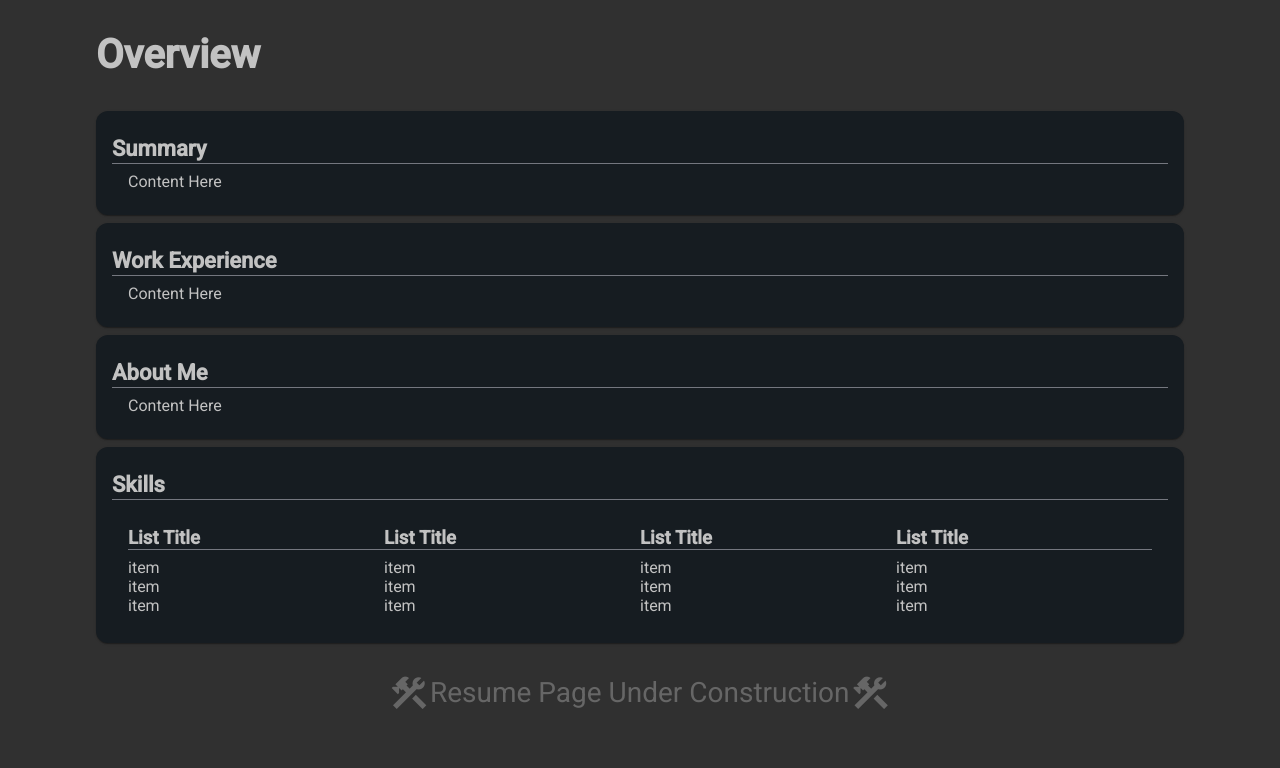
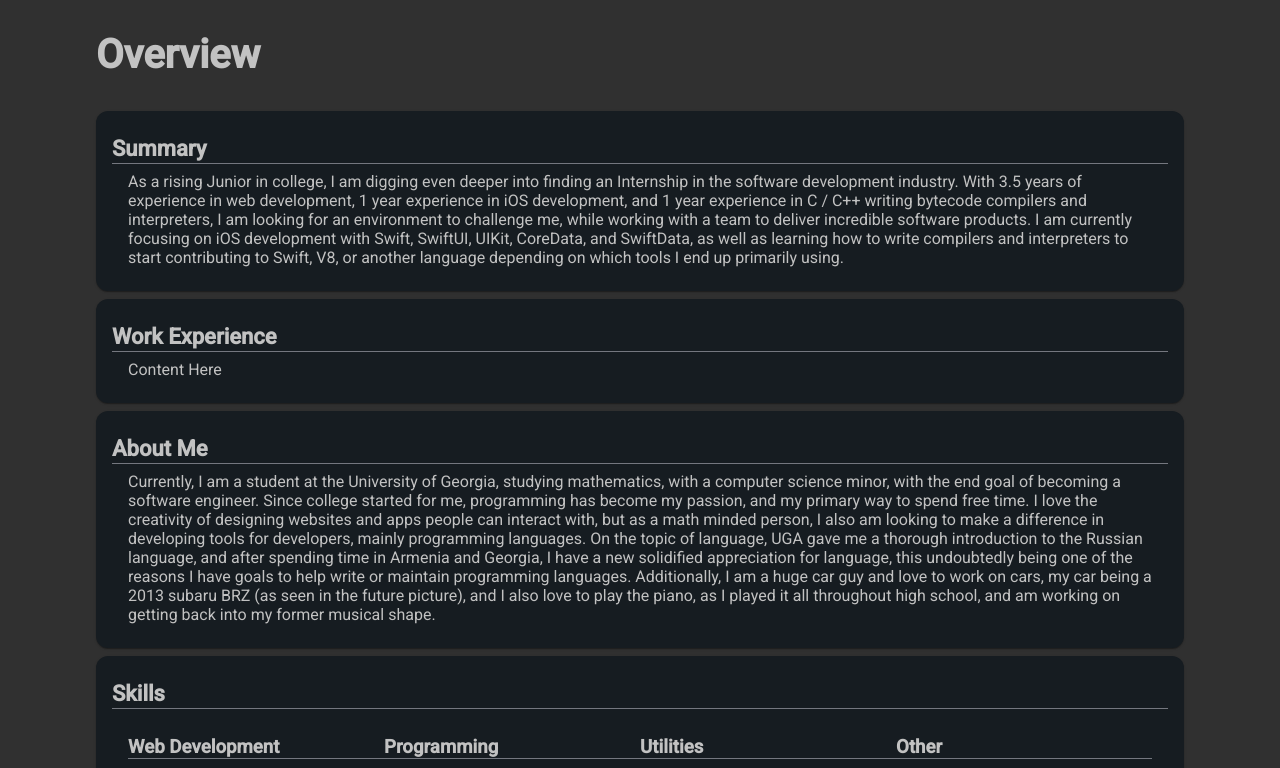
Before and after one commit to Gavin-10/resume-new, an Angular app in the folder resume-front-end/: page /resume in a window 1280 px wide. Shown: the part 566-1334 px from the top of the page. Built offline with nearby package versions, Linux system fonts and the light colour scheme.

Commit message:
Data added and restructured
Resume data added and json files broken up and organized into resume
folder in resouces

```diff
--- a/resume-front-end/src/app/Resources/resume-overview.json
+++ /dev/null
@@ -1,14 +0,0 @@
-[
-    {
-        "title": "Summary",
-        "content": "Content Here"
-    },
-    {
-        "title": "Work Experience",
-        "content": "Content Here"
-    },
-    {
-        "title": "About Me",
-        "content": "Content Here"
-    }
-]
--- a/resume-front-end/src/app/Resources/resume-skills.json
+++ /dev/null
@@ -1,18 +0,0 @@
-[
-    {
-        "title": "List Title",
-        "items": ["item", "item", "item"]
-    },
-    {
-        "title": "List Title",
-        "items": ["item", "item", "item"]
-    },
-    {
-        "title": "List Title",
-        "items": ["item", "item", "item"]
-    },
-    {
-        "title": "List Title",
-        "items": ["item", "item", "item"]
-    }
-]
--- /dev/null
+++ b/resume-front-end/src/app/Resources/resume/about-me.json
@@ -0,0 +1,5 @@
+
+{
+    "title": "About Me",
+    "content": "Currently, I am a student at the University of Georgia, studying mathematics, with a computer science minor, with the end goal of becoming a software engineer. Since college started for me, programming has become my passion, and my primary way to spend free time. I love the creativity of designing websites and apps people can interact with, but as a math minded person, I also am looking to make a difference in developing tools for developers, mainly programming languages. On the topic of language, UGA gave me a thorough introduction to the Russian language, and after spending time in Armenia and Georgia, I have a new solidified appreciation for language, this undoubtedly being one of the reasons I have goals to help write or maintain programming languages. Additionally, I am a huge car guy and love to work on cars, my car being a 2013 subaru BRZ (as seen in the future picture), and I also love to play the piano, as I played it all throughout high school, and am working on getting back into my former musical shape."
+}
--- /dev/null
+++ b/resume-front-end/src/app/Resources/resume/experience.json
@@ -0,0 +1,5 @@
+
+{
+    "title": "Work Experience",
+    "content": "Content Here"
+}
--- /dev/null
+++ b/resume-front-end/src/app/Resources/resume/skills.json
@@ -0,0 +1,18 @@
+[
+    {
+        "title": "Web Development",
+        "items": ["React", "Angular", "NodeJS", "ExpressJS", "HTML, CSS, JavaScript", "Sass, TypeScript"]
+    },
+    {
+        "title": "Programming",
+        "items": ["C / C++", "Java", "Swift", "PostgreSQL", "MongoDB", "Firebase", "Compilers and Interpreters"]
+    },
+    {
+        "title": "Utilities",
+        "items": ["Git", "CMake", "XCode", "Unix", "GCP", "SwiftUI ect.", "Vite"]
+    },
+    {
+        "title": "Other",
+        "items": ["Strong Communication", "Teamwork", "Problem Solving", "Russian - Intermediate", "Result Oriented"]
+    }
+]
--- /dev/null
+++ b/resume-front-end/src/app/Resources/resume/summary.json
@@ -0,0 +1,5 @@
+
+{
+    "title": "Summary",
+    "content": "As a rising Junior in college, I am digging even deeper into finding an Internship in the software development industry. With 3.5 years of experience in web development, 1 year experience in iOS development, and 1 year experience in C / C++ writing bytecode compilers and interpreters, I am looking for an environment to challenge me, while working with a team to deliver incredible software products. I am currently focusing on iOS development with Swift, SwiftUI, UIKit, CoreData, and SwiftData, as well as learning how to write compilers and interpreters to start contributing to Swift, V8, or another language depending on which tools I end up primarily using."
+}
--- a/resume-front-end/src/app/pages/resume/resume.component.html
+++ b/resume-front-end/src/app/pages/resume/resume.component.html
@@ -10,10 +10,12 @@
 <div class="container darker-text">
     <h2 class="medium-title">Overview</h2>
 
-    <app-site-card *ngFor="let item of resumeOverview" [title]="item.title">{{item.content}}</app-site-card>
+    <app-site-card [title]="summary.title">{{summary.content}}</app-site-card>
+    <app-site-card [title]="experience.title">{{experience.content}}</app-site-card>
+    <app-site-card [title]="aboutMe.title">{{aboutMe.content}}</app-site-card>
     <app-site-card title="Skills">
         <div class="list-view">
-            <app-site-list class="list" *ngFor="let list of resumeSkills" [title]="list.title" [items]="list.items"></app-site-list>
+            <app-site-list class="list" *ngFor="let list of skills" [title]="list.title" [items]="list.items"></app-site-list>
         </div>
     </app-site-card>
 
--- a/resume-front-end/src/app/pages/resume/resume.component.ts
+++ b/resume-front-end/src/app/pages/resume/resume.component.ts
@@ -1,26 +1,28 @@
 import { Component } from '@angular/core';
 import { MatIconModule } from '@angular/material/icon';
 import { MatCardModule } from '@angular/material/card';
-import { MatDividerModule } from '@angular/material/divider';
-import { MatListModule } from '@angular/material/list';
-import { SiteCardComponent } from '../../components/site-card/site-card.component';
 import { NgFor } from '@angular/common';
 
+import { SiteListComponent } from '../../components/site-list/site-list.component';
+import { SiteCardComponent } from '../../components/site-card/site-card.component';
+
 import { CardInterface } from '../../interfaces/card-interface';
-import ResumeOverview from '../../Resources/resume-overview.json';
+import { ListInterface } from '../../interfaces/list-interface';
 
-import { SiteListComponent } from '../../components/site-list/site-list.component';
-import { ListInterface } from '../../interfaces/list-interface';
-import ResumeSkills from '../../Resources/resume-skills.json';
+import Skills from '../../Resources/resume/skills.json';
+import AboutMe from '../../Resources/resume/about-me.json';
+import Summary from '../../Resources/resume/summary.json';
+import Experience from '../../Resources/resume/experience.json';
 
 @Component({
   selector: 'app-resume',
-  imports: [MatIconModule, MatCardModule, MatDividerModule, MatListModule, SiteCardComponent, NgFor, SiteListComponent],
+  imports: [MatIconModule, MatCardModule, SiteCardComponent, NgFor, SiteListComponent],
   templateUrl: './resume.component.html',
   styleUrl: './resume.component.scss'
 })
 export class ResumeComponent {
-  resumeOverview: CardInterface[] = ResumeOverview
-  resumeSkills: ListInterface[] = ResumeSkills;
-  test: string[] = ["First", "Second", "Third"];
+  skills: ListInterface[] = Skills;
+  aboutMe: CardInterface = AboutMe;
+  summary: CardInterface = Summary;
+  experience: CardInterface = Experience;
 }
```
